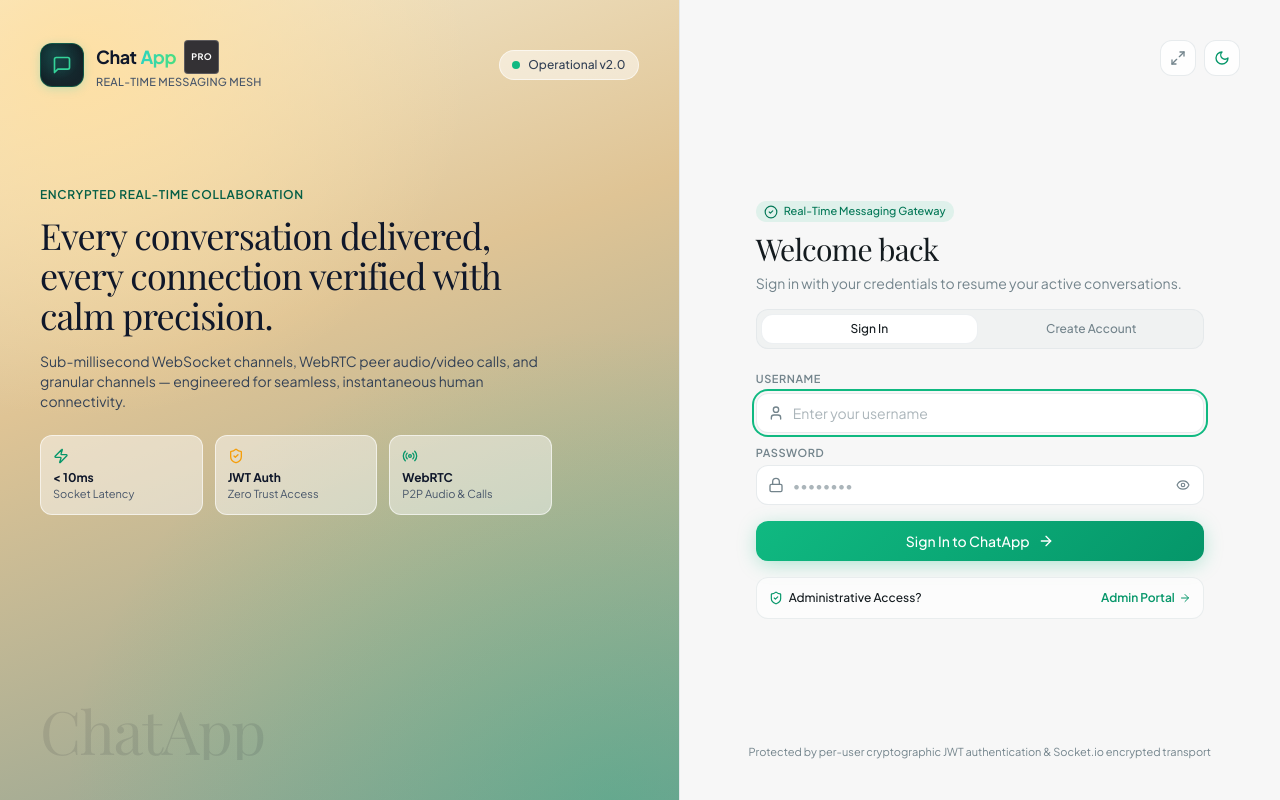
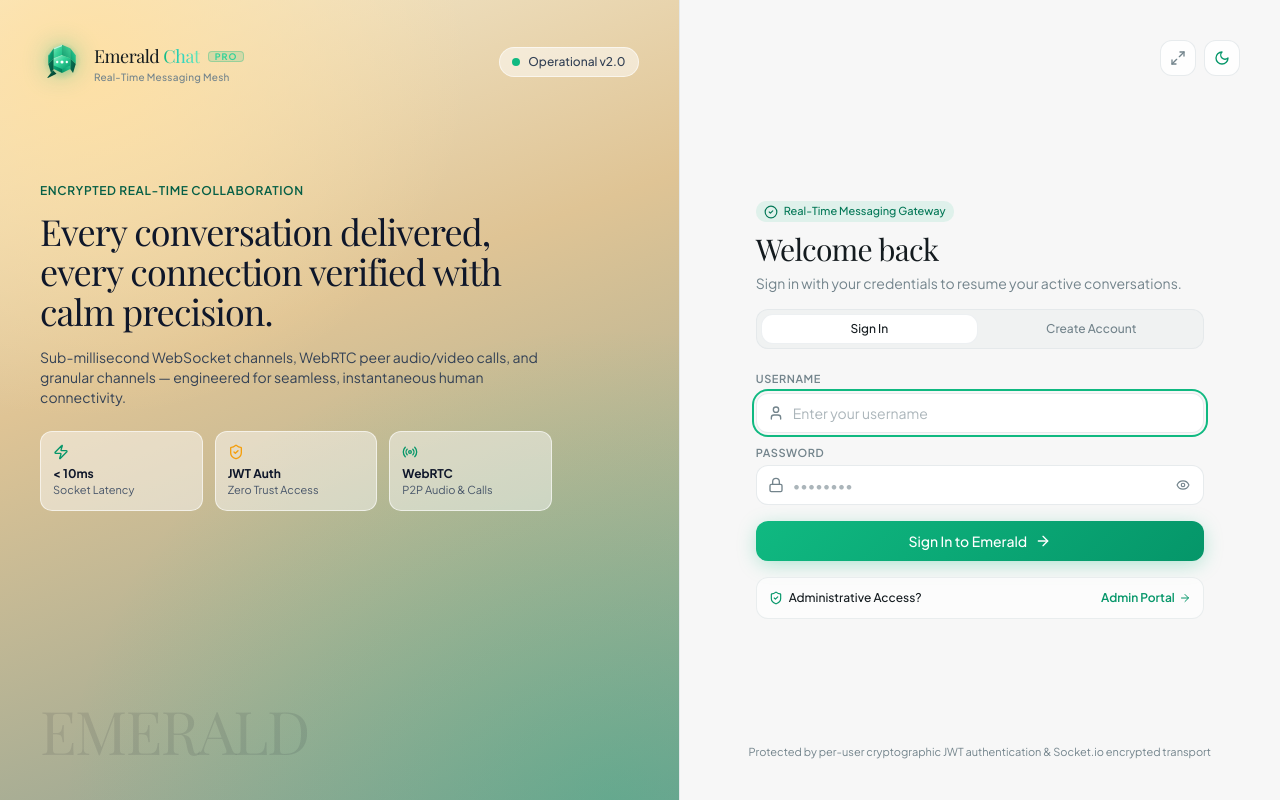
Before and after one commit to Jashan-randhawa/Chat-Application, a React (Vite) app in the folder chatapp-frontend-master/: page /login in a window 1280 px wide. Built offline with nearby package versions, Linux system fonts and the light colour scheme; no server answers; the HTML template or start-up script is replaced by a standard one; a web font is replaced by a local one.

Commit message:
feat(branding): establish Emerald Chat identity with custom vector logo and favicon

```diff
--- a/chatapp-frontend-master/index.html
+++ b/chatapp-frontend-master/index.html
@@ -3,8 +3,10 @@
   <head>
     <meta charset="UTF-8" />
     <meta name="viewport" content="width=device-width, initial-scale=1.0" />
-    <title>Antigravity Chat | Executive Messaging</title>
-    <meta name="description" content="Modern Executive Real-time Chat Application" />
+    <title>Emerald Chat | Secure Real-Time Messaging</title>
+    <link rel="icon" type="image/svg+xml" href="/logo.svg" />
+    <link rel="alternate icon" href="/favicon.ico" />
+    <meta name="description" content="Emerald Chat — Modern Executive Real-Time Messaging & Encrypted Collaboration" />
     <script>
       (function() {
         try {
--- a/chatapp-frontend-master/src/components/chat/ChatArea.tsx
+++ b/chatapp-frontend-master/src/components/chat/ChatArea.tsx
@@ -10,6 +10,7 @@ import MessageBubble from "./MessageBubble";
 import ChatDetailsSheet from "./ChatDetailsSheet";
 import CallModal, { type CallStatus } from "./CallModal";
 import { useWebRTC } from "@/hooks/useWebRTC";
+import AppLogo from "@/components/common/AppLogo";
 import {
   MessageSquare,
   Loader2,
@@ -493,16 +494,15 @@ export default function ChatArea({ chatId, chats, onBack, onRefreshChats }: Prop
       <div className="hidden md:flex flex-1 flex-col items-center justify-center relative overflow-hidden bg-slate-50 dark:bg-[#0b0f17] transition-colors p-6">
         <div className="flex flex-col items-center gap-6 animate-fade-in relative z-10 text-center max-w-md">
           <div className="relative">
-            <div className="w-20 h-20 rounded-3xl bg-card border border-border/80 flex items-center justify-center shadow-xl">
-              <MessageSquare className="w-9 h-9 text-primary" />
-            </div>
+            <AppLogo size="2xl" showWordmark={false} glow={true} />
             <div className="absolute -bottom-1 -right-1 w-6 h-6 rounded-full bg-emerald-500 flex items-center justify-center text-white text-[10px] shadow-sm">
               <ShieldCheck className="w-3.5 h-3.5" />
             </div>
           </div>
           <div className="space-y-1.5">
-            <h2 className="text-2xl font-bold font-display tracking-tight text-foreground">
-              Antigravity Chat
+            <h2 className="text-2xl font-bold font-display tracking-tight text-foreground flex items-center justify-center gap-1.5">
+              <span>Emerald</span>
+              <span className="bg-gradient-to-r from-emerald-500 via-teal-400 to-emerald-300 bg-clip-text text-transparent">Chat</span>
             </h2>
             <p className="text-muted-foreground text-xs leading-relaxed max-w-sm">
               Select a conversation from the sidebar or start a new direct or group chat to begin messaging.
--- /dev/null
+++ b/chatapp-frontend-master/src/components/common/AppLogo.tsx
@@ -0,0 +1,142 @@
+import React from "react";
+import { cn } from "@/lib/utils";
+
+interface AppLogoProps {
+  size?: "xs" | "sm" | "md" | "lg" | "xl" | "2xl";
+  showWordmark?: boolean;
+  subtitle?: string;
+  className?: string;
+  glow?: boolean;
+}
+
+const sizeMap = {
+  xs: "w-5 h-5",
+  sm: "w-7 h-7",
+  md: "w-9 h-9",
+  lg: "w-11 h-11",
+  xl: "w-14 h-14",
+  "2xl": "w-20 h-20",
+};
+
+export default function AppLogo({
+  size = "md",
+  showWordmark = false,
+  subtitle,
+  className,
+  glow = true,
+}: AppLogoProps) {
+  const iconSize = sizeMap[size] || sizeMap.md;
+
+  return (
+    <div className={cn("inline-flex items-center gap-2.5 select-none", className)}>
+      {/* Gem + Chat Icon */}
+      <div
+        className={cn(
+          "relative flex items-center justify-center shrink-0 transition-transform duration-300 hover:scale-105",
+          iconSize,
+          glow && "drop-shadow-[0_0_12px_rgba(16,185,129,0.45)]"
+        )}
+      >
+        <svg
+          viewBox="0 0 128 128"
+          fill="none"
+          xmlns="http://www.w3.org/2000/svg"
+          className="w-full h-full"
+        >
+          <defs>
+            <radialGradient id="alAmbientGlow" cx="50%" cy="50%" r="50%">
+              <stop offset="0%" stopColor="#10b981" stopOpacity="0.4" />
+              <stop offset="100%" stopColor="#059669" stopOpacity="0" />
+            </radialGradient>
+            <linearGradient id="alTop" x1="0%" y1="0%" x2="100%" y2="100%">
+              <stop offset="0%" stopColor="#6ee7b7" />
+              <stop offset="50%" stopColor="#34d399" />
+              <stop offset="100%" stopColor="#10b981" />
+            </linearGradient>
+            <linearGradient id="alLeft" x1="0%" y1="0%" x2="100%" y2="100%">
+              <stop offset="0%" stopColor="#10b981" />
+              <stop offset="100%" stopColor="#047857" />
+            </linearGradient>
+            <linearGradient id="alRight" x1="100%" y1="0%" x2="0%" y2="100%">
+              <stop offset="0%" stopColor="#34d399" />
+              <stop offset="100%" stopColor="#059669" />
+            </linearGradient>
+            <linearGradient id="alBottom" x1="0%" y1="0%" x2="100%" y2="100%">
+              <stop offset="0%" stopColor="#047857" />
+              <stop offset="100%" stopColor="#064e3b" />
+            </linearGradient>
+            <linearGradient id="alCenter" x1="0%" y1="0%" x2="100%" y2="100%">
+              <stop offset="0%" stopColor="#a7f3d0" />
+              <stop offset="45%" stopColor="#34d399" />
+              <stop offset="100%" stopColor="#059669" />
+            </linearGradient>
+            <linearGradient id="alTail" x1="0%" y1="0%" x2="100%" y2="100%">
+              <stop offset="0%" stopColor="#047857" />
+              <stop offset="100%" stopColor="#022c22" />
+            </linearGradient>
+          </defs>
+
+          <circle cx="64" cy="62" r="56" fill="url(#alAmbientGlow)" />
+
+          <g>
+            {/* Chat Tail */}
+            <path
+              d="M 38 88 L 22 108 C 21 109.5 22.8 111 24.5 110 L 48 98 Z"
+              fill="url(#alTail)"
+            />
+
+            {/* Facets */}
+            <polygon points="40,24 64,14 64,44 40,54" fill="url(#alTop)" opacity="0.95" />
+            <polygon points="64,14 88,24 88,54 64,44" fill="url(#alRight)" opacity="0.9" />
+            <polygon points="24,44 40,24 40,54 24,70" fill="url(#alLeft)" />
+            <polygon points="88,24 104,44 104,70 88,54" fill="url(#alRight)" />
+            <polygon points="24,70 40,54 40,84 32,96" fill="url(#alBottom)" />
+            <polygon points="40,54 64,64 64,96 40,84" fill="url(#alLeft)" />
+            <polygon points="88,54 104,70 96,96 88,84" fill="url(#alBottom)" />
+            <polygon points="64,64 88,54 88,84 64,96" fill="url(#alRight)" />
+
+            {/* Center Table */}
+            <polygon
+              points="40,54 64,44 88,54 88,74 64,84 40,74"
+              fill="url(#alCenter)"
+            />
+
+            {/* Signal Dots */}
+            <g transform="translate(64, 64)">
+              <circle cx="-14" cy="0" r="3.5" fill="#ffffff" opacity="0.95" />
+              <circle cx="0" cy="0" r="4.5" fill="#ffffff" />
+              <circle cx="14" cy="0" r="3.5" fill="#ffffff" opacity="0.95" />
+            </g>
+
+            {/* Highlights */}
+            <polygon points="40,24 64,14 64,18 42,27" fill="#ffffff" opacity="0.65" />
+            <polygon points="24,44 40,24 38,27 26,45" fill="#ffffff" opacity="0.45" />
+            <line x1="41" y1="54" x2="63" y2="45" stroke="#ffffff" strokeWidth="1.2" strokeLinecap="round" opacity="0.55" />
+          </g>
+        </svg>
+      </div>
+
+      {/* Wordmark */}
+      {showWordmark && (
+        <div className="flex flex-col leading-none">
+          <div className="flex items-center gap-1">
+            <span className="font-display font-bold text-foreground tracking-tight text-base sm:text-lg">
+              Emerald
+            </span>
+            <span className="font-display font-bold bg-gradient-to-r from-emerald-500 via-teal-400 to-emerald-300 bg-clip-text text-transparent text-base sm:text-lg">
+              Chat
+            </span>
+            <span className="ml-1 text-[9px] font-bold px-1.5 py-0.2 rounded bg-emerald-500/15 text-emerald-400 border border-emerald-500/30 uppercase tracking-widest">
+              PRO
+            </span>
+          </div>
+          {subtitle && (
+            <p className="text-[10px] text-muted-foreground font-medium tracking-wide mt-0.5">
+              {subtitle}
+            </p>
+          )}
+        </div>
+      )}
+    </div>
+  );
+}
--- a/chatapp-frontend-master/src/pages/Login.tsx
+++ b/chatapp-frontend-master/src/pages/Login.tsx
@@ -26,6 +26,7 @@ import { toast } from "sonner";
 import { ThemeToggle } from "@/components/ThemeToggle";
 import { Alert, AlertDescription } from "@/components/ui/alert";
 import { Input } from "@/components/ui/input";
+import AppLogo from "@/components/common/AppLogo";
 
 type PaletteKey = "violet" | "cobalt" | "emerald" | "rose";
 
@@ -233,23 +234,7 @@ export default function Login() {
 
         {/* Top brand header */}
         <div className="relative z-10 flex items-center justify-between shrink-0">
-          <div className="flex items-center gap-2.5 xl:gap-3">
-            <div className={`brand-logo-mark w-9 h-9 xl:w-11 xl:h-11 rounded-xl flex items-center justify-center shrink-0 border ${activeTheme.glowBorder} shadow-md`}>
-              <MessageSquare className={`w-4 h-4 xl:w-5 xl:h-5 ${activeTheme.logoGlow} relative z-10`} />
-            </div>
-            <div>
-              <span className="font-bold text-base xl:text-lg tracking-tight text-slate-900 dark:text-white flex items-center gap-1">
-                <span>Chat</span>
-                <span className={activeTheme.textGradClass}>App</span>
-                <span className="ml-1 text-[9px] font-bold px-1.5 py-0.5 rounded bg-slate-950/80 text-white border border-white/20 uppercase tracking-wider">
-                  PRO
-                </span>
-              </span>
-              <p className="text-[10px] xl:text-[11px] font-medium tracking-wide text-slate-600 dark:text-slate-400 uppercase">
-                Real-Time Messaging Mesh
-              </p>
-            </div>
-          </div>
+          <AppLogo size="lg" showWordmark={true} subtitle="Real-Time Messaging Mesh" glow={true} />
 
           <div className="flex items-center gap-2 px-2.5 py-1 xl:px-3 xl:py-1.5 rounded-full bg-white/50 dark:bg-slate-900/60 border border-white/60 dark:border-slate-800 text-[11px] xl:text-xs font-medium backdrop-blur-xs text-slate-700 dark:text-slate-300">
             <span className={`w-2 h-2 rounded-full ${activeTheme.dotColor} animate-pulse`} />
@@ -290,8 +275,8 @@ export default function Login() {
 
         {/* Ambient bottom wordmark */}
         <div className="relative z-0 select-none pointer-events-none mt-auto pt-2 shrink-0">
-          <span className="font-display text-4xl lg:text-5xl xl:text-6xl tracking-tight leading-none text-slate-900/10 dark:text-white/5 block whitespace-nowrap overflow-hidden text-ellipsis">
-            ChatApp
+          <span className="font-display text-4xl lg:text-5xl xl:text-6xl tracking-wider leading-none text-slate-900/10 dark:text-white/5 block whitespace-nowrap overflow-hidden text-ellipsis uppercase">
+            EMERALD
           </span>
         </div>
       </div>
@@ -300,13 +285,8 @@ export default function Login() {
       <div className="flex-1 h-full flex flex-col justify-between p-4 sm:p-6 md:p-8 lg:p-8 xl:p-10 relative bg-background text-foreground transition-colors duration-200 overflow-y-auto">
         {/* Top corner utilities */}
         <div className="flex items-center justify-between w-full mb-3 lg:mb-4 shrink-0">
-          <div className="lg:hidden flex items-center gap-2">
-            <div className={`brand-logo-mark w-7 h-7 rounded-lg flex items-center justify-center border ${activeTheme.glowBorder}`}>
-              <MessageSquare className={`w-3.5 h-3.5 ${activeTheme.logoGlow} relative z-10`} />
-            </div>
-            <span className="text-sm font-bold text-foreground">
-              Chat<span className={activeTheme.textGradClass}>App</span>
-            </span>
+          <div className="lg:hidden flex items-center">
+            <AppLogo size="xs" showWordmark={true} />
           </div>
 
           <div className="ml-auto flex items-center gap-2">
@@ -510,7 +490,7 @@ export default function Login() {
                     </>
                   ) : (
                     <>
-                      {isLogin ? "Sign In to ChatApp" : "Complete Registration"}
+                      {isLogin ? "Sign In to Emerald" : "Complete Registration"}
                       <ArrowRight className="w-4 h-4" />
                     </>
                   )}
```
Also changed, not shown: chatapp-frontend-master/src/components/admin/AdminLayout.tsx (+4 -5 lines), chatapp-frontend-master/src/components/chat/Sidebar.tsx (+7 -1 lines), chatapp-frontend-master/public/favicon.svg (added), chatapp-frontend-master/public/logo.svg (added).
